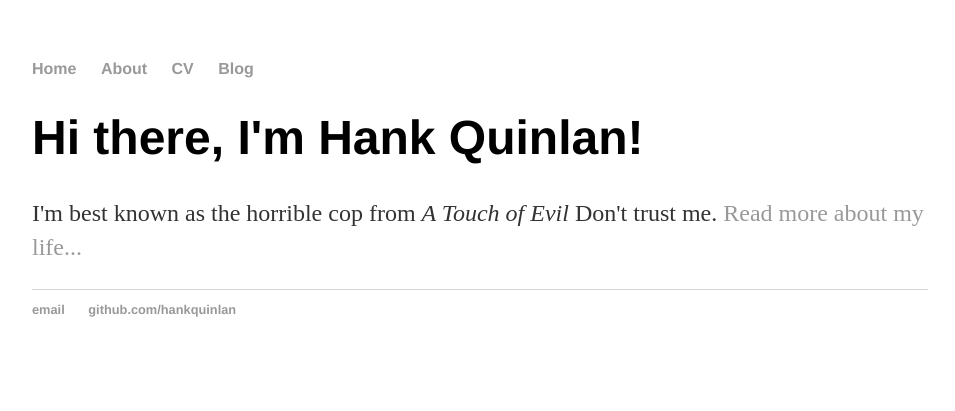
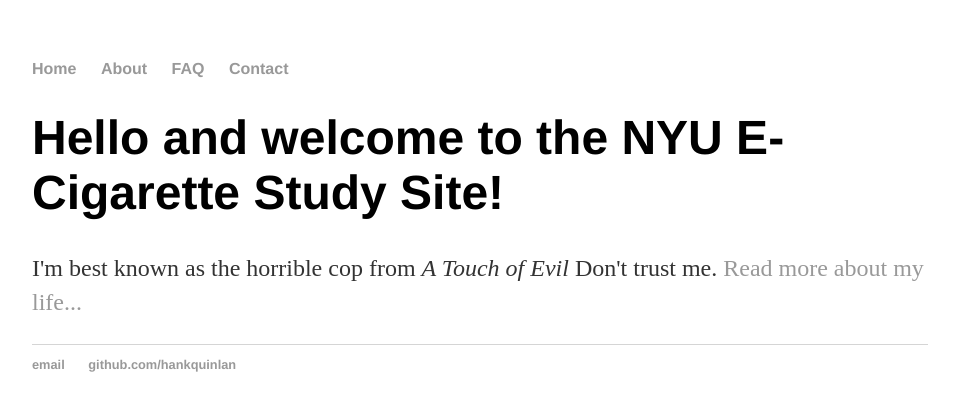
Before and after one commit to nyu-mhealth/juul_study_page, a Jekyll site: the page index.html, which Jekyll copies as it is, in a window 1280 px wide. Shown: the top 411 px of the page, without its empty margins (160-1115 px from the left). Built offline with Jekyll 4.4.1, drawn with Linux system fonts in a browser that asks for light colours.

Commit message:
Update index.html

```diff
--- a/index.html
+++ b/index.html
@@ -1,7 +1,7 @@
 <!DOCTYPE html>
 <html>
 	<head>
-		<title>Hank Quinlan, Horrible Cop</title>
+		<title>NYU E-Cigarette Study</title>
 		<!-- link to main stylesheet -->
 		<link rel="stylesheet" type="text/css" href="/css/main.css">
 	</head>
@@ -9,14 +9,14 @@
 		<nav>
     		<ul>
         		<li><a href="/">Home</a></li>
-	        	<li><a href="/about">About</a></li>
-        		<li><a href="/cv">CV</a></li>
-        		<li><a href="/blog">Blog</a></li>
+	        	<li><a href="/About">About</a></li>
+        		<li><a href="/FAQ">FAQ</a></li>
+        		<li><a href="/Contact Information">Contact</a></li>
     		</ul>
 		</nav>
 		<div class="container">
     		<div class="blurb">
-        		<h1>Hi there, I'm Hank Quinlan!</h1>
+        		<h1>Hello and welcome to the NYU E-Cigarette Study Site!</h1>
 				<p>I'm best known as the horrible cop from <em>A Touch of Evil</em> Don't trust me. <a href="/about">Read more about my life...</a></p>
     		</div><!-- /.blurb -->
 		</div><!-- /.container -->
```
